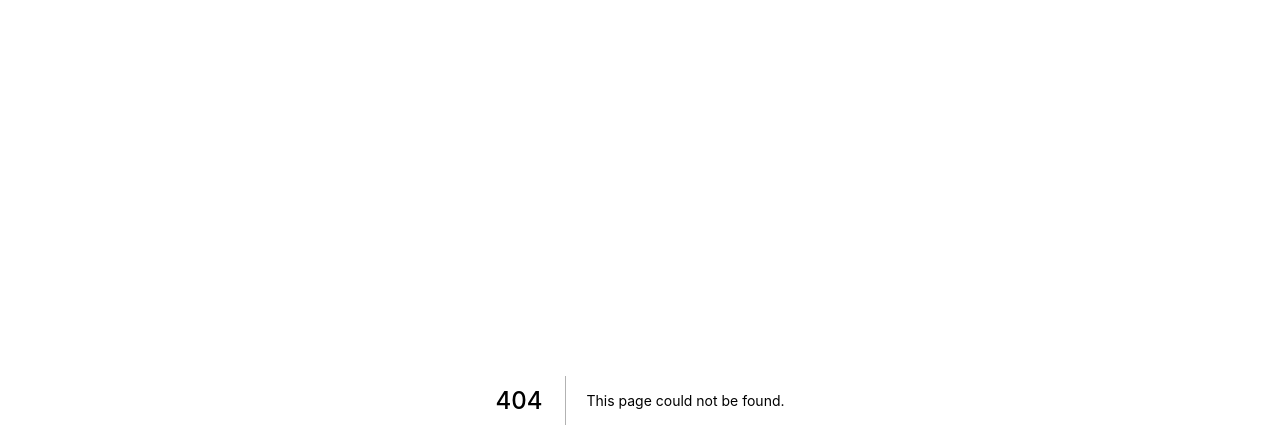
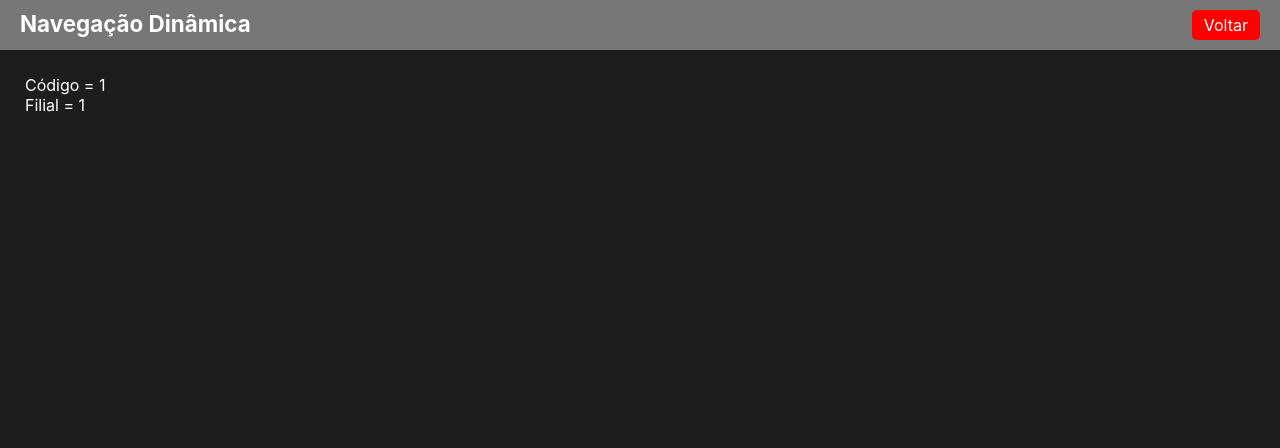
Before and after one commit to galenomoon/ReactFundamentals_2, a Next.js app: page /cliente/1/1 in a window 1280 px wide. Before the commit this address had no page. Shown: the top 448 px of the page. Built offline with nearby package versions, Linux system fonts and the light colour scheme.

Commit message:
Dynamic Navigation

```diff
--- /dev/null
+++ b/src/pages/cliente/[filial]/[codigo].jsx
@@ -0,0 +1,12 @@
+import Layout from "../../../components/Layout";
+import { useRouter } from 'next/router';
+
+export default function ClienteProCodigo() {
+    const router = useRouter()
+    return (
+        <Layout title="Navegação Dinâmica">
+            <div>Código = {router.query.codigo}</div>
+            <div>Filial = {router.query.filial}</div>
+        </Layout>
+    )
+}
--- a/src/pages/index.jsx
+++ b/src/pages/index.jsx
@@ -14,6 +14,8 @@ export default function Home() {
       <Navigator texto="Estilo" destino="/estiloso" />
       <Navigator texto="Exemplo" destino="/example" />
       <Navigator texto="JSX" destino="/jsx" />
+      <Navigator texto="Navegação #01" destino="/navegation" />
+      <Navigator texto="Navegação #02" destino="/cliente/sp_2/123" />
     </div>
   );
 }
--- a/src/styles/Navigator.module.css
+++ b/src/styles/Navigator.module.css
@@ -3,5 +3,6 @@
   padding: 30px;
   margin: 10px;
   border-radius: 8px;
-  color: #fff
+  color: #fff;
+    cursor: pointer;
 }
```
Also changed, not shown: src/pages/navegation/index.jsx (added, +9 -0 lines).
